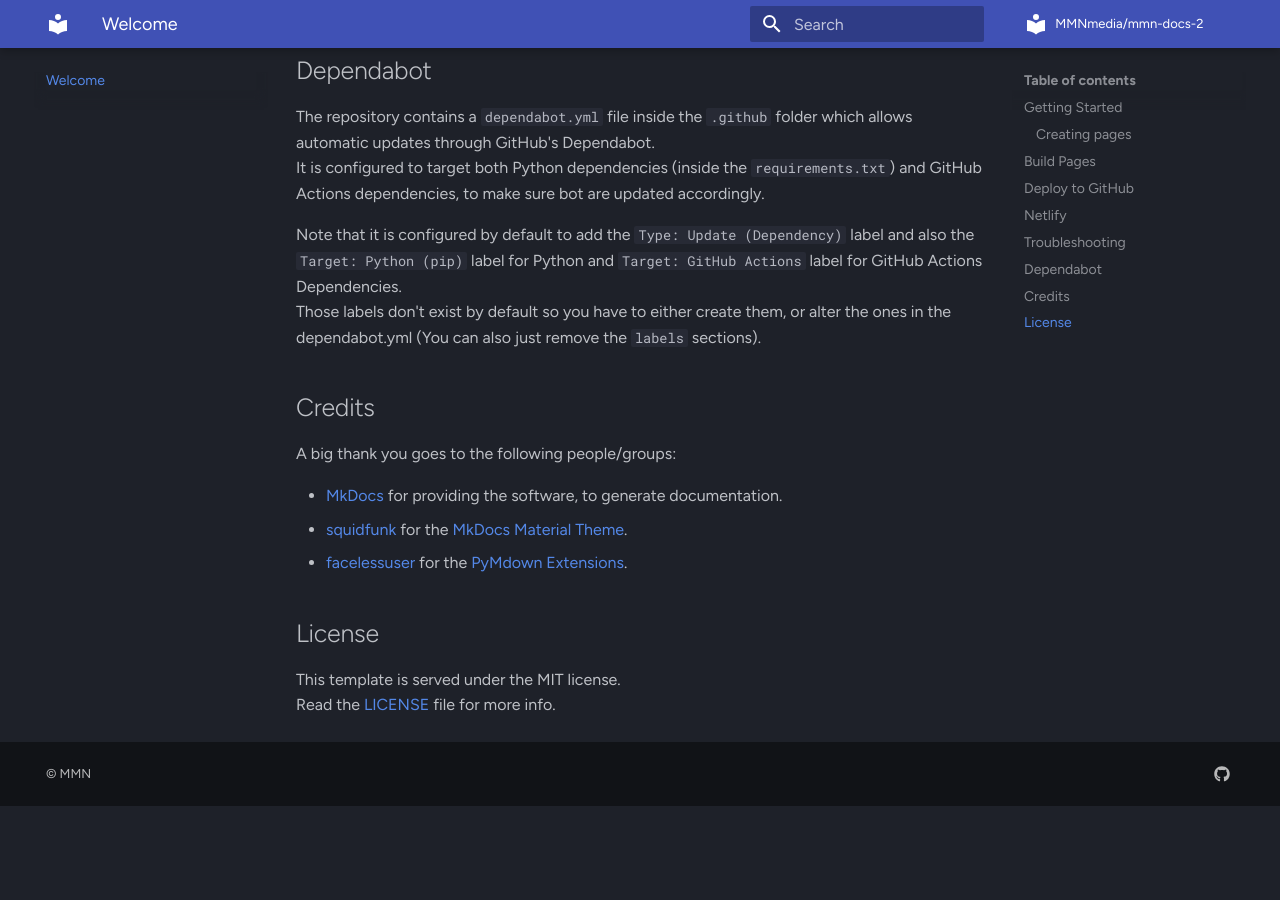
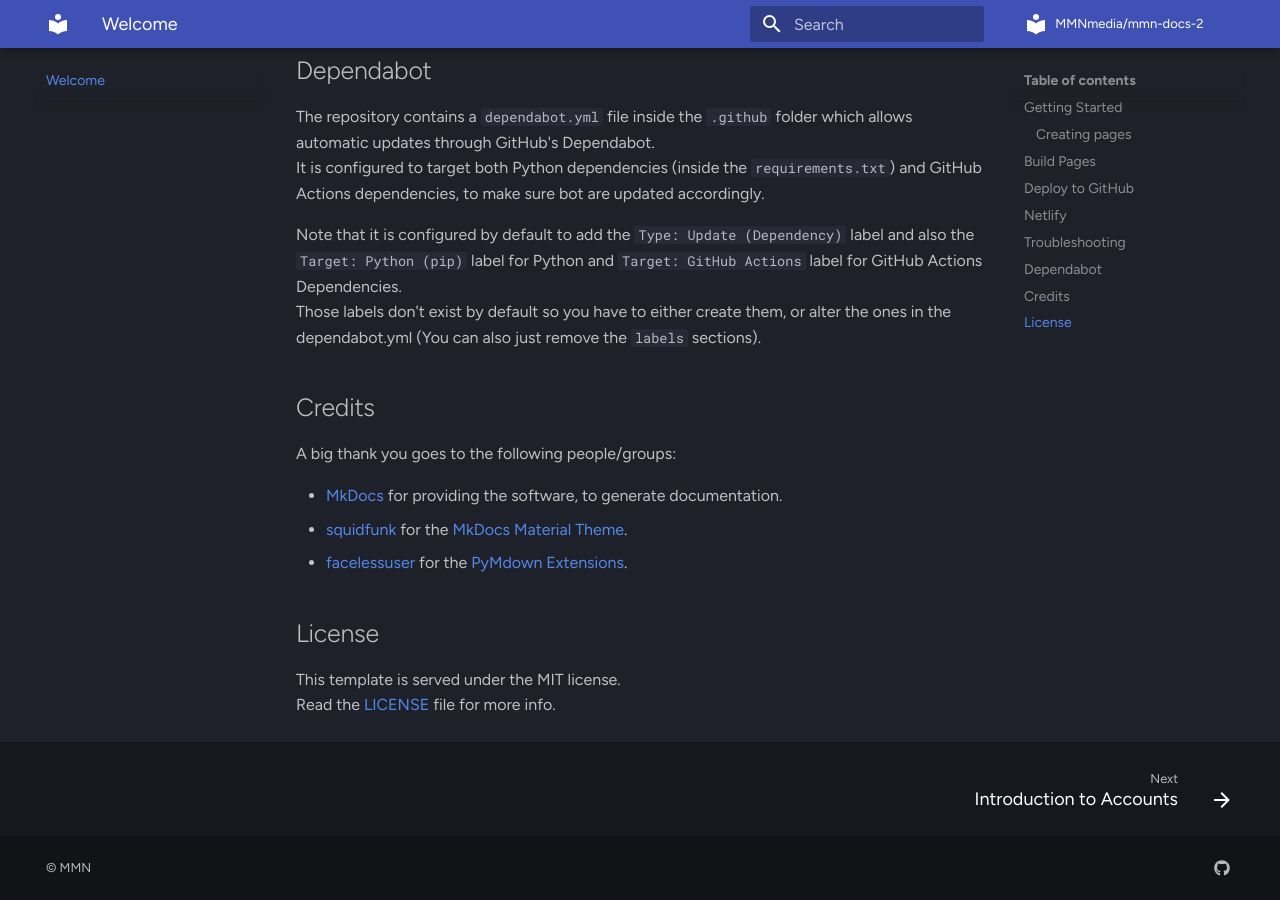
Before and after one commit to sqbxmediagroup/mmn-docs-2, an MkDocs documentation site: the page built from docs/index.md, in a window 1280 px wide and 900 px high, scrolled down 2192 px. Built offline with MkDocs 1.6.1 and Material for MkDocs 9.7.7, drawn with Linux system fonts in a browser that asks for light colours; comment, search, counter and statistics services are not loaded; before the commit the page ends 2998 px from its top, so only the background shows below that.

Commit message:
Update mkdocs.yml

```diff
--- a/mkdocs.yml
+++ b/mkdocs.yml
@@ -314,6 +314,10 @@
   #
   - content.action.edit
 
+  # Footer Nav
+  #
+  - navigation.footer
+
   # +------------------------------------------------------------------------------------------------------+
   # |                                                                                                      |
   # | The "icon" section allows you to define a icon to use for the logo and/or repository.                |
```
